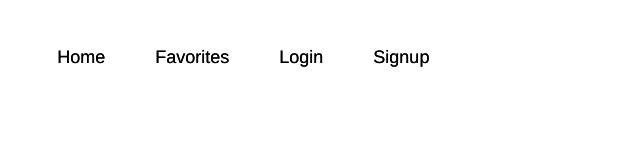
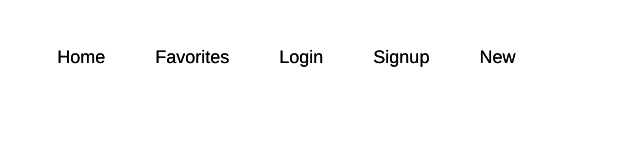
Before and after one commit to kensayo/frontend-capstone, a React (Create React App) app: page /nav in a window 1280 px wide. Shown: the top 160 px of the page, without its empty margins (0-640 px from the left). Built offline with nearby package versions, Linux system fonts and the light colour scheme.

Commit message:
Add link to navbar

```diff
--- a/src/components/Navbar.js
+++ b/src/components/Navbar.js
@@ -20,6 +20,7 @@ const Navbar = () => (
           <li><Link to="/fav" className="navLink">Favorites</Link></li>
           <li><Link to="/login" className="navLink">Login</Link></li>
           <li><Link to="/signup" className="navLink">Signup</Link></li>
+          <li><Link to="/new" className="navLink">New</Link></li>
         </ul>
       </div>
     </div>
```
